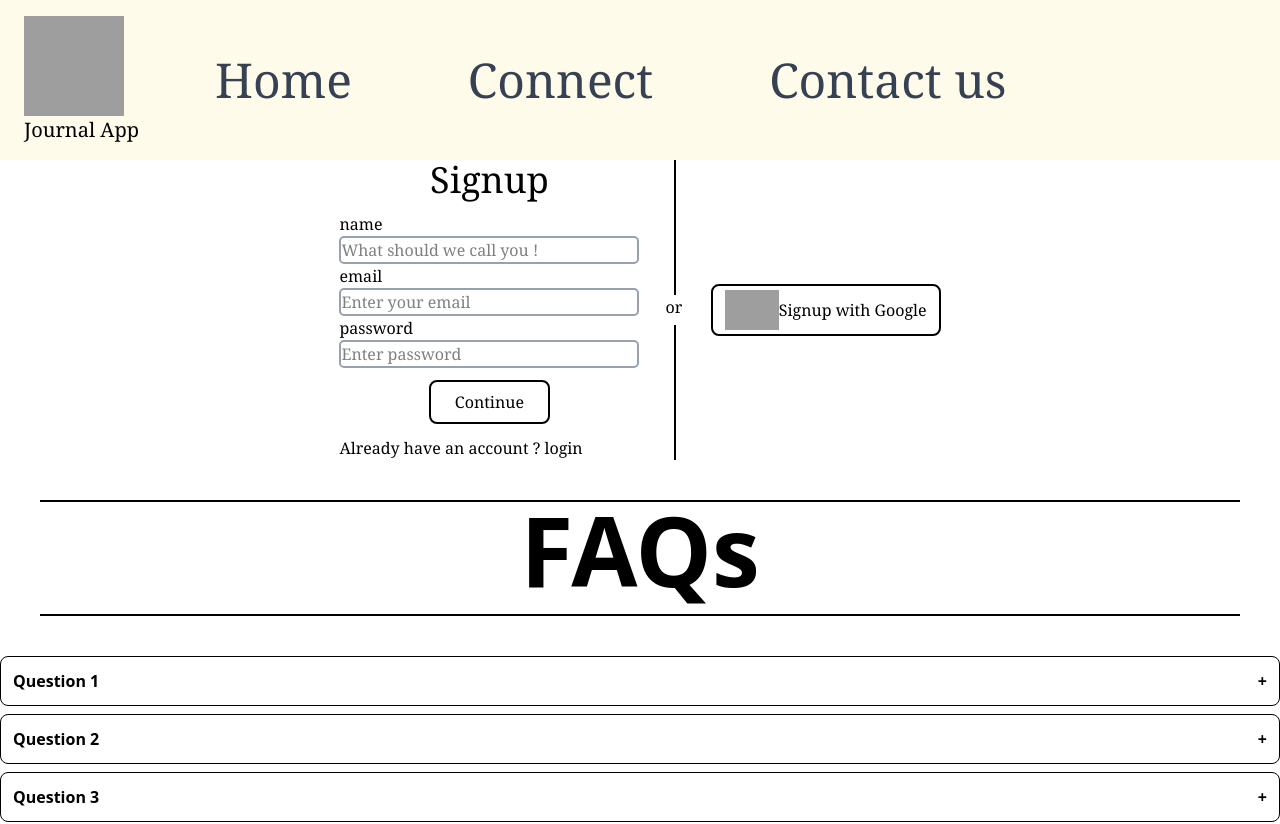
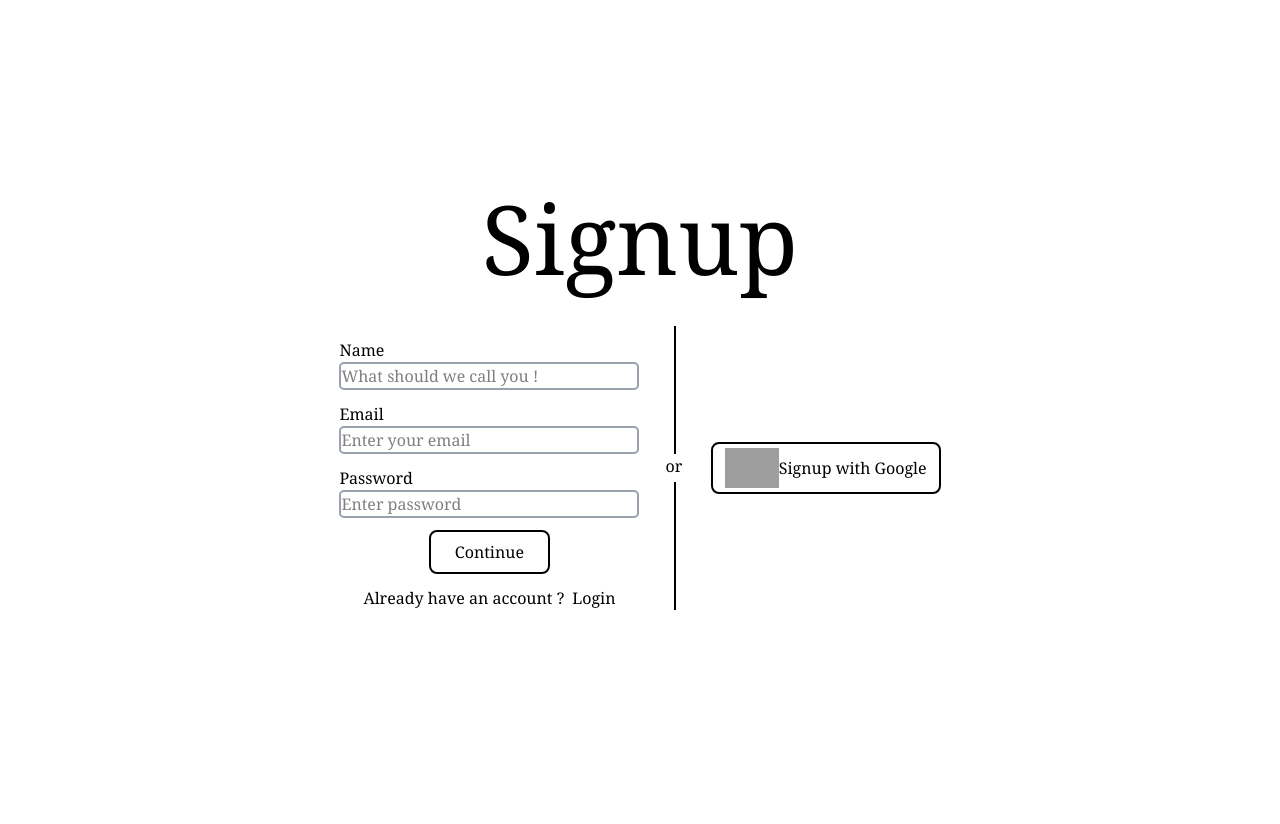
Before and after one commit to Manii0022/SBA-fullStack, a React (Vite) app in the folder Frontend/: page /signup in a window 1280 px wide. Shown: the top 824 px of the page. Built offline with nearby package versions, Linux system fonts and the light colour scheme; grey boxes are pictures that could not be loaded.

Commit message:
connection with backend

```diff
--- a/Frontend/package.json
+++ b/Frontend/package.json
@@ -14,6 +14,7 @@
     "react": "^19.1.1",
     "react-dom": "^19.1.1",
     "react-router-dom": "^7.8.1",
+    "react-toastify": "^11.0.5",
     "tailwindcss": "^4.1.12"
   },
   "devDependencies": {
--- a/Frontend/src/components/Dashboard/Dashboard.jsx
+++ b/Frontend/src/components/Dashboard/Dashboard.jsx
@@ -1,5 +1,6 @@
 import { useEffect, useState } from "react";
 import { useLayout } from "../../Context/LayoutContext";
+import { useLocation } from "react-router-dom";
 
 function Dashboard() {
 
@@ -24,9 +25,27 @@ function Dashboard() {
                 console.log(JSON.stringify(res.data))
             })
             .catch(error => console.log(`Cannot fetch data ${error}`));
+    }
 
+     const [user, setUser] = useState(null);
+        const [token, setToken] = useState(null);
+        const location = useLocation();
 
-    }
+        useEffect(() => {
+            const query = new URLSearchParams(location.search);
+            const token = query.get("token");
+            setToken(token);
+            const email = query.get("email");
+            const name = query.get("name");
+            const exists = query.get("exists");
+
+            if (token) {
+                localStorage.setItem("token", token);
+                setUser({ email, name, newUser: true });
+            } else if (exists) {
+                setUser({ email, name, newUser: false });
+            }
+        }, [location.search]);
 
 
     return (
--- /dev/null
+++ b/Frontend/src/components/Error/Error.jsx
@@ -0,0 +1,12 @@
+function Error() {
+    return (
+        <div className="flex justify-center items-center h-screen">
+
+            <h1 className="text-8xl font-bold text-red-500">404 - Page Not Found</h1>
+
+        </div>
+
+    );
+}
+
+export default Error;
--- a/Frontend/src/components/Login/Login.jsx
+++ b/Frontend/src/components/Login/Login.jsx
@@ -1,22 +1,28 @@
 import React, { useEffect } from "react"
 import { useLayout } from "../../Context/LayoutContext";
+import { Link } from "react-router-dom";
+import {ToastContainer,toast} from 'react-toastify';
+import 'react-toastify/dist/ReactToastify.css';
 
 
 function Login() {
 
-    const {setShowHeader, setShowFooter} = useLayout();
-    useEffect(()=>{
+    const { setShowHeader, setShowFooter } = useLayout();
+    useEffect(() => {
         setShowFooter(true);
         setShowHeader(false);
-    },[])
+    }, []);
+
 
     return (
 
-        <div className="flex justify-center py-10 h-screen w-full">
+        <div className="flex justify-center py-10 h-screen w-full font-serif">
+            <div className=" flex-col justify-center items-center content-center h-full w-full">
+                <p className=" mb-10 text-center text-8xl text-black ">Login </p>
+                <div className="flex justify-center ">
 
                 {/* left */}
                 <div className="flex-col justify-items-center content-center  pr-4">
-                <p className="text-4xl text-black">Login</p>
                     <form className=" pt-3" action="">
 
                         <div className=" w-75 flex flex-col gap-3">
@@ -38,14 +44,22 @@ function Login() {
                             </div>
 
                             <div className="flex justify-center items-center">
-                            <button className="border-2 border-black rounded-lg px-6 py-2 bg-white
-                            hover:bg-amber-300 ">
+                                <button  className="border-2 border-black rounded-lg px-6 py-2 bg-white
+                            hover:bg-amber-300 active:scale-95 transition transform duration-100">
                                     Continue
                                 </button>
                             </div>
 
                         </div>
                     </form>
+
+                    <div className="flex justify-center items-center gap-2 mt-6">
+
+                        <div className="text-black hover:text-orange-600 active:scale-95 transition transform duration-100">
+                            <Link to="/signup">Signup Instead</Link>
+                        </div>
+
+                    </div>
                 </div>
 
                 {/* middle */}
@@ -64,15 +78,16 @@ function Login() {
                 {/* right */}
                 <div className="flex justify-center items-center pl-4">
                     <span className="border-2 border-black rounded-lg px-3 py-1 flex
-                    hover:shadow-2xl hover:bg-emerald-300  transition-all duration-300 ">
+                    hover:shadow-2xl hover:bg-emerald-300  transition-all  active:scale-95  transform duration-100 ">
                         <img className=" h-10 " src="https://upload.wikimedia.org/wikipedia/commons/thumb/c/c1/Google_%22G%22_logo.svg/768px-Google_%22G%22_logo.svg.png" alt="" />
-                    <button className=" ">
+                        <button className=" " onClick={() => (window.location.href = "http://localhost:8080/oauth2/authorization/google")}>
                             Login with Google
                         </button>
 
                     </span>
                 </div>
-
+            </div>
+            </div>
         </div>
     )
 
--- a/Frontend/src/components/Signup/Signup.jsx
+++ b/Frontend/src/components/Signup/Signup.jsx
@@ -1,6 +1,13 @@
 import React, { useEffect, useRef, useState, } from "react";
-import { Link, useLocation } from "react-router-dom"
+import { Link,NavLink, useLocation } from "react-router-dom"
+import { useLayout } from "../../Context/LayoutContext";
 function Signup() {
+
+    const {setShowHeader, setShowFooter} = useLayout();
+    useEffect(()=>{
+        setShowFooter(true);
+        setShowHeader(false);
+    },[]);
 
     const formRef = useRef(null)
 
@@ -21,6 +28,7 @@ function Signup() {
 
     }
 
+    // backend jaha redirect krega(after success) niche ka code whi likha jayega
 
     const [user, setUser] = useState(null);
     const [token, setToken] = useState(null);
@@ -46,46 +54,56 @@ function Signup() {
 
 
     return (
-        <div className="font-serif">
+        <div className="font-serif h-screen">
+            <div className=" flex-col justify-center items-center content-center h-full w-full">
+
+            <p className=" mb-10 text-center text-8xl text-black ">Signup</p>
 
             <div className="flex justify-center ">
 
-                <div className="flex-col justify-items-center items-center pr-4">
-                    <p className="text-4xl text-black">Signup</p>
+                {/* left  */}
+
+                <div className="flex-col justify-items-center items-center pr-4 ">
+
                     <form ref={formRef} className=" pt-3" action="">
 
                         <div className=" w-75 flex flex-col gap-3">
-                            <div>
                                 <div className="flex flex-col ">
                                     <p>
-                                        name
+                                        Name
                                     </p>
                                     <input className="border-2  border-gray-400 rounded-[5px] " type="text" name="name" placeholder="What should we call you !" />
                                 </div>
                                 <div className="flex flex-col ">
                                     <p>
-                                        email
+                                        Email
                                     </p>
                                     <input className="border-2  border-gray-400 rounded-[5px] " type="email" name="email" placeholder="Enter your email" required />
 
                                 </div>
                                 <div className="flex flex-col ">
                                     <p>
-                                        password
+                                        Password
                                     </p>
                                     <input className="border-2  border-gray-400  rounded-[5px] " type="password" name="password" placeholder="Enter password" required />
                                 </div>
-                            </div>
+
 
                             <div className="flex justify-center items-center">
                                 <button onClick={handleFormSubmit} className="border-2 border-black rounded-lg px-6 py-2 bg-white
-                            hover:bg-amber-300 ">
+                            hover:bg-amber-300 active:scale-95 transition transform duration-100">
                                     Continue
                                 </button>
                             </div>
 
-                            <div>
-                                <span>Already have an account ? login {/*<Link to="/login">login</Link></span>*/}</span>
+                            <div className="flex justify-center items-center gap-2">
+                                <div>
+                                    Already have an account ?
+                                </div>
+                                <div className="text-black hover:text-orange-600 active:scale-95 transition transform duration-100">
+                                    <Link to="/login">Login</Link>
+                                </div>
+
                             </div>
 
                         </div>
@@ -93,6 +111,7 @@ function Signup() {
                     </form>
                 </div>
 
+                {/* middle */}
                 <div className=" w-10 flex flex-col items-center pl-5 pr-5">
                     <div className=" bg-black h-[45%] w-[2px] ">
                     </div>
@@ -106,8 +125,10 @@ function Signup() {
                 </div>
 
                 {/* signup  */}
-                <div className="flex justify-center items-center pl-4">
-                    <div className="border-2 border-black rounded-lg px-3 py-1 flex hover:shadow-2xl hover:bg-emerald-300 transition-all duration-300">
+                {/* right */}
+                <div className="flex justify-center items-center pl-4 ">
+                    <div className="border-2 border-black rounded-lg px-3 py-1 flex hover:shadow-2xl
+                    active:scale-95  transform hover:bg-emerald-300 transition-all duration-300">
                         <img
                             className="h-10"
                             src="https://upload.wikimedia.org/wikipedia/commons/thumb/c/c1/Google_%22G%22_logo.svg/768px-Google_%22G%22_logo.svg.png"
@@ -129,11 +150,9 @@ function Signup() {
                         )}
 
                     </div>
-
-
-
                 </div>
 
+            </div>
             </div>
 
         </div>
--- a/Frontend/src/main.jsx
+++ b/Frontend/src/main.jsx
@@ -18,11 +18,13 @@ import Footer from './components/Footer/Footer.jsx'
 
 const router = createBrowserRouter(createRoutesFromElements(
   <Route path='/' element={<Layout />}>
-    <Route index={true} element={<Landing/>}/>
+    <Route index={true} element={<Landing />} />
     <Route path='login' element={<Login />} />
-    <Route path='home' element={<Home/>}/>
-    <Route path='signup' element={<Signup />} />
-    <Route path='dashboard' element={<Header/> && <Dashboard />} />
+    <Route path='home' element={<Home />} />
+    <Route path='/signup' element={<Signup />} >
+      <Route path='login' element={<Login />} />
+    </Route>
+    <Route path='dashboard' element={<Dashboard />}/>
     <Route path='contact' element={<Contact />} />
     <Route path='connect' element={<></>} />
   </Route>
@@ -31,7 +33,7 @@ const router = createBrowserRouter(createRoutesFromElements(
 createRoot(document.getElementById('root')).render(
   <StrictMode>
     <LayoutProvider>
-    <RouterProvider router={router} />
+      <RouterProvider router={router} />
     </LayoutProvider>
 
   </StrictMode>,
```
Also changed, not shown: 1 other file (tests, documents, lock files or other folders). Lines whose indentation alone changed are shown as unchanged.
